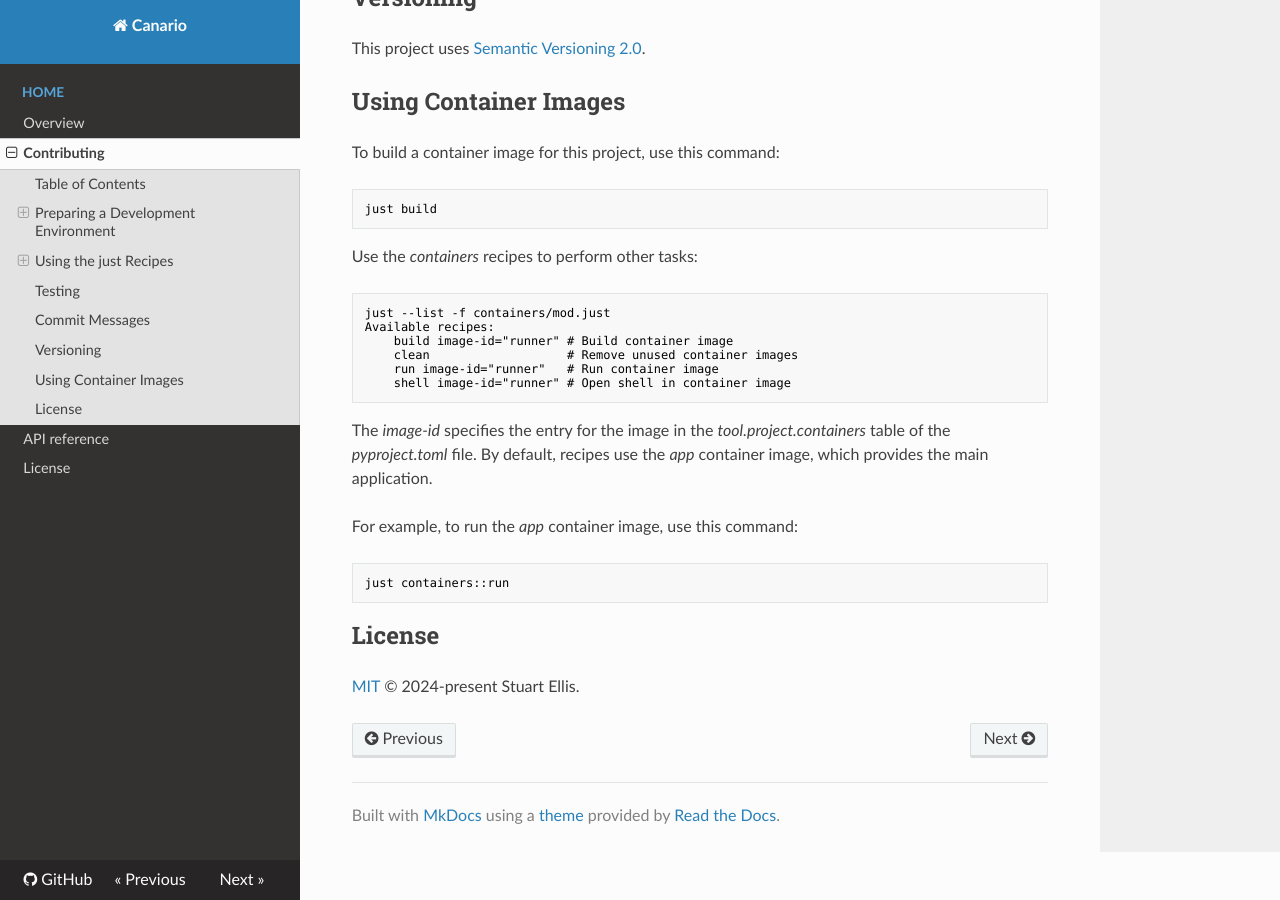
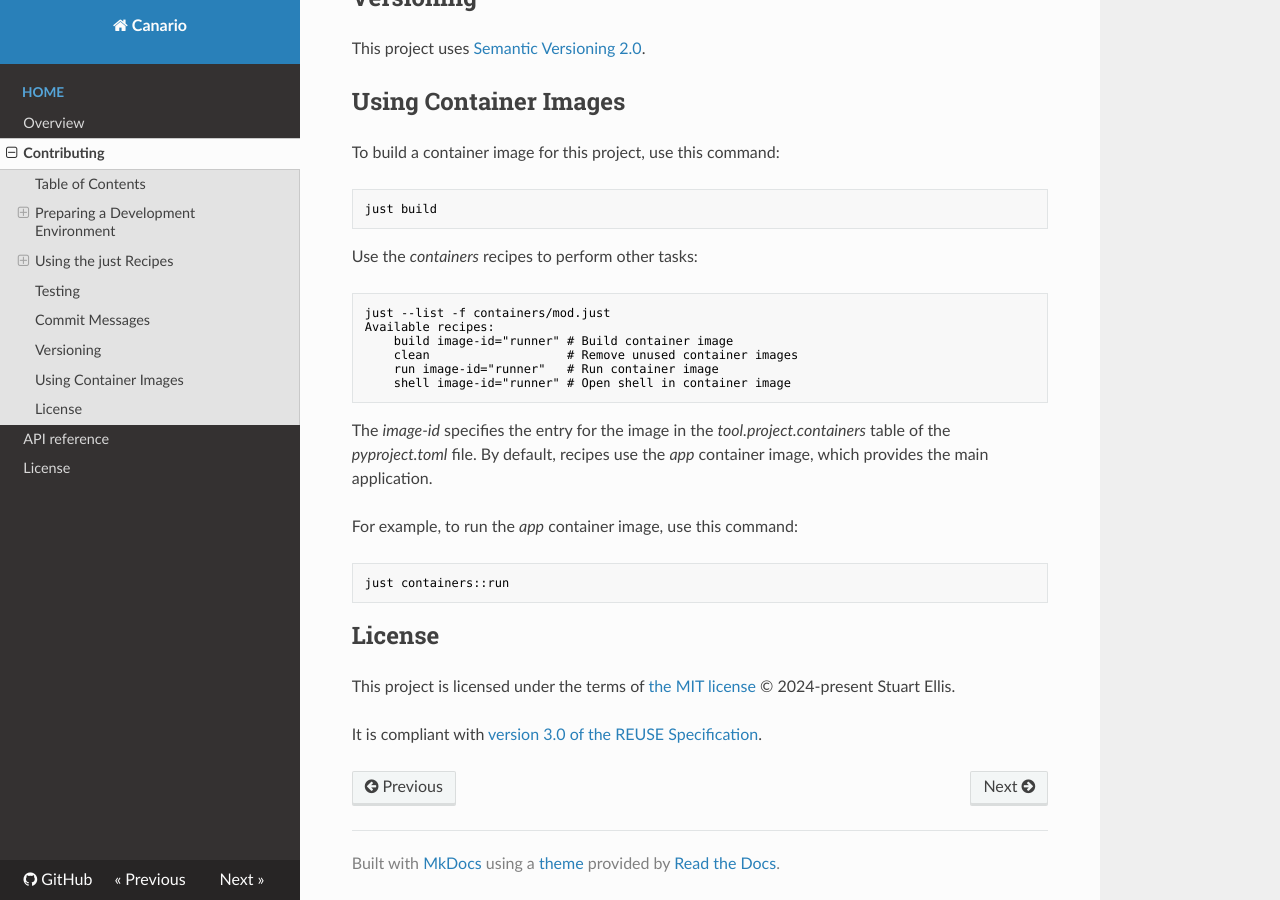
Before and after one commit to stuartellis/canario, an MkDocs documentation site: the page built from docs/contributing.md, in a window 1280 px wide and 900 px high, scrolled down 3080 px. Built offline with MkDocs 1.6.1, drawn with Linux system fonts in a browser that asks for light colours; nearby versions of some CDN libraries.

Commit message:
feat: REUSE compliant

```diff
--- a/.pre-commit-config.yaml
+++ b/.pre-commit-config.yaml
@@ -16,6 +16,10 @@
     -   id: check-toml
     -   id: check-yaml
     -   id: check-added-large-files
+-   repo: https://github.com/fsfe/reuse-tool
+    rev: v3.0.1
+    hooks:
+    -   id: reuse
 -   repo: https://github.com/python-poetry/poetry
     rev: '1.8.2'
     hooks:
--- a/CONTRIBUTING.md
+++ b/CONTRIBUTING.md
@@ -164,4 +170,6 @@
 
 ## License
 
-[MIT](https://spdx.org/licenses/MIT.html) © 2024-present Stuart Ellis.
+This project is licensed under the terms of [the MIT license](https://spdx.org/licenses/MIT.html) © 2024-present Stuart Ellis.
+
+It is compliant with [version 3.0 of the REUSE Specification](https://reuse.software/spec/).
```
Also changed, not shown: other parts of CONTRIBUTING.md (+6 -0 lines), README.md (+6 -0 lines), docs/api.md (+6 -0 lines), docs/contributing.md (+6 -0 lines), docs/index.md (+6 -0 lines), docs/license.md (+6 -0 lines), 10 other files.
